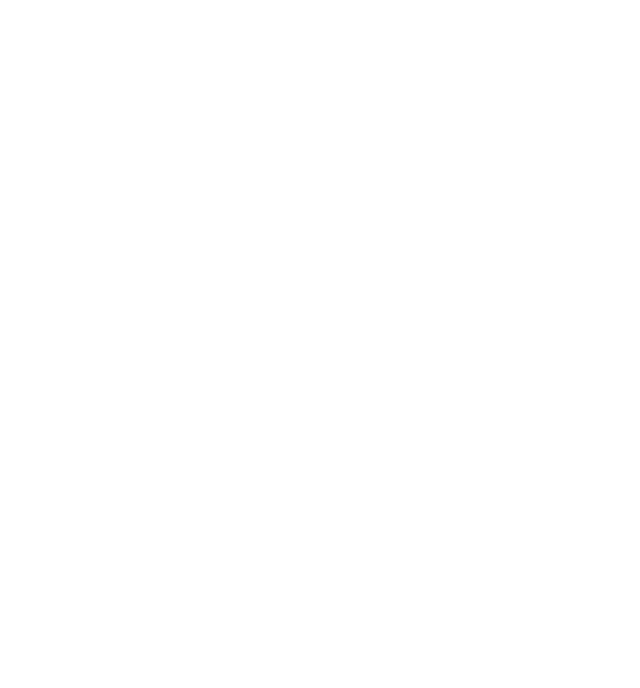
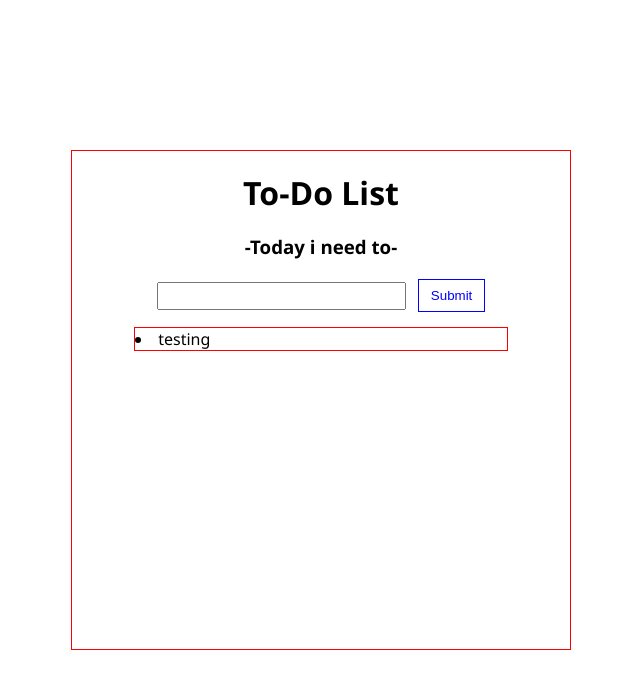
Before and after one commit to dts-kominfo-rea2a/challenge-08-Recker27, a website: page index.html in a window 1280 px wide. Shown: the whole page, without its empty margins (319-959 px from the left). Drawn offline with Linux system fonts and the light colour scheme.

Commit message:
add script and simple css

```diff
--- a/index.html
+++ b/index.html
@@ -5,37 +5,58 @@
     <meta http-equiv="X-UA-Compatible" content="IE=edge" />
     <meta name="viewport" content="width=device-width, initial-scale=1.0" />
     <title>Challenge - DOM</title>
+    <link rel="stylesheet" href="style.css" />
   </head>
   <body>
     <div id="app">
       <!-- TODO: Buatlah sebuah header dengan id todo-title -->
+      <h1 id="todo-title">To-Do List</h1>
       <!-- TODO: Buatlah sebuah subtitle dengan id todo-subtitle -->
-
+      <h3 id="todo-subtitle">-Today i need to-</h3>
       <!-- Section: input -->
+      <section>
+        <input type="text" id="todo-input" />
+        <button id="todo-submit">Submit</button>
+      </section>
       <!-- TODO: Buatlah sebuah input bertipe text dengan id todo-input -->
       <!-- TODO: Buatlah sebuah button dengan id todo-submit -->
 
       <!-- Section output -->
+      <section>
+        <ul id="todo-output">
+          <li>testing</li>
+        </ul>
+      </section>
       <!-- TODO: Buatlah sebuah <ul> dengan id todo-output -->
     </div>
 
     <!-- ! Untuk tantangan ini, script jangan diubah ke external js yah ! -->
     <script>
       // TODO: Deklarasi variable sesuai dengan kebutuhan di sini
-      let button;
-      let input;
-      let output;
+      let button = document.getElementById("todo-submit");
+      let input = document.getElementById("todo-input");
+      let output = document.getElementById("todo-output");
 
       // TODO: Buatlah sebuah fungsi dengan nama fnClickHandler
       // Fungsi yang digunakan untuk menambahkan tulisan
       // Jangan ubah cara deklarasi fungsinya, cukup isi saja
-      function fnClickHandler(toDoItem) {}
+      function fnClickHandler(toDoItem) {
+        const addLi = document.createElement("li");
+        output.appendChild(addLi);
+        addLi.innerHTML = input.value;
+        input.value = "";
+      }
 
       // TODO: register event onclick / addEventListener untuk button
       // akan menjalankan fungsi fnClickHandler
-
+      button.addEventListener("click", fnClickHandler);
       // TODO: register event onkeypress / addEventListener untuk input
-      // sehingga saat di input ditekan enter akan menjalankan fungsi fnClickHandler juga
+      // sehingga saat di input ditekan enter akan menjalankan fungsi fnClickHandler juga\
+      input.addEventListener("keypress", (event) => {
+        if (event.key === "Enter") {
+          fnClickHandler();
+        }
+      });
     </script>
   </body>
 </html>
--- /dev/null
+++ b/style.css
@@ -0,0 +1,50 @@
+* {
+  margin: 0;
+  padding: 0;
+  box-sizing: border-box;
+}
+
+body {
+  font-family: "Segoe UI", Tahoma, Geneva, Verdana, sans-serif;
+  display: flex;
+  justify-content: center;
+  align-items: center;
+  height: 100vh;
+}
+
+#app {
+  border: 1px solid red;
+  width: 500px;
+  text-align: center;
+  margin: 0 auto;
+  height: 500px;
+}
+
+#todo-title {
+  margin: 20px;
+}
+
+#todo-subtitle {
+  margin: 20px;
+}
+
+#todo-input {
+  width: 50%;
+  height: 28px;
+}
+
+#todo-submit {
+  background-color: white;
+  color: blue;
+  border: 1px solid blue;
+  padding: 8px 12px;
+  margin-left: 8px;
+}
+
+#todo-output {
+  list-style-position: inside;
+  border: 1px solid red;
+  width: 75%;
+  margin: 15px auto;
+  text-align: left;
+}
```
